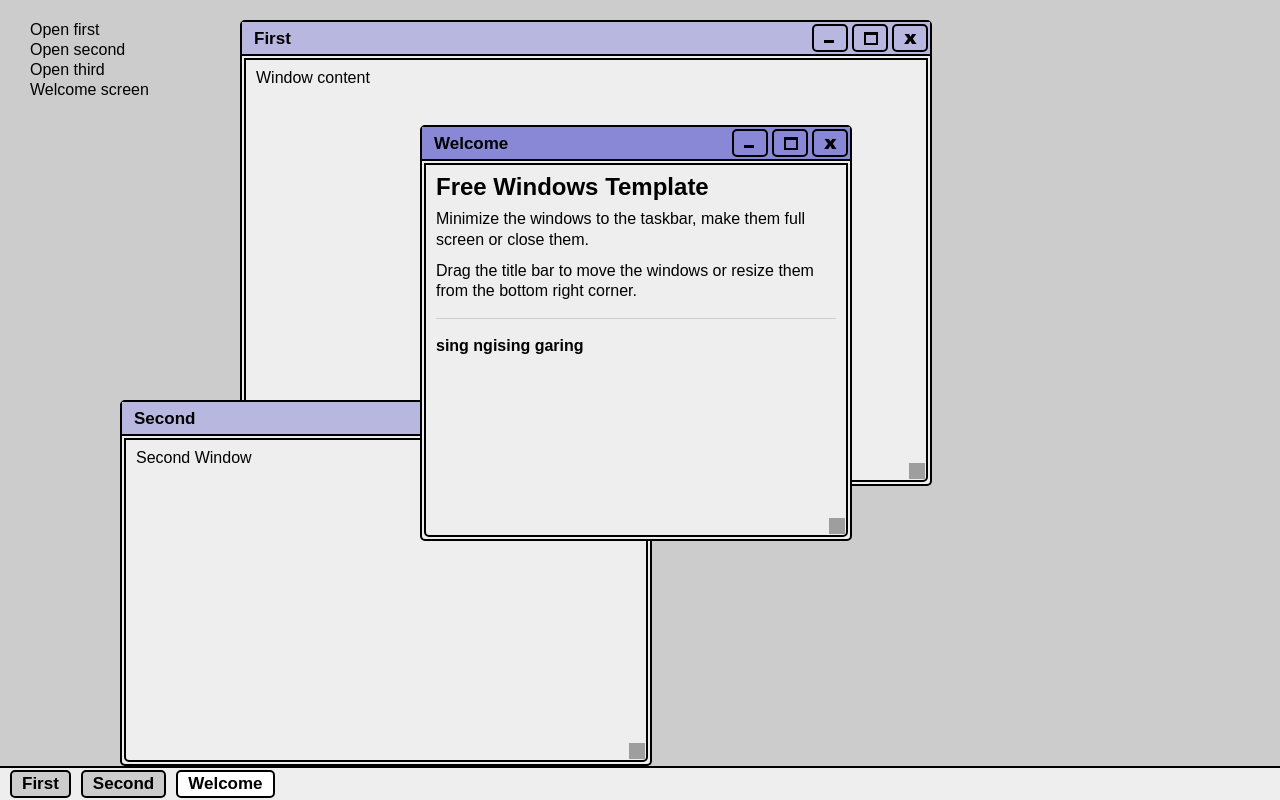
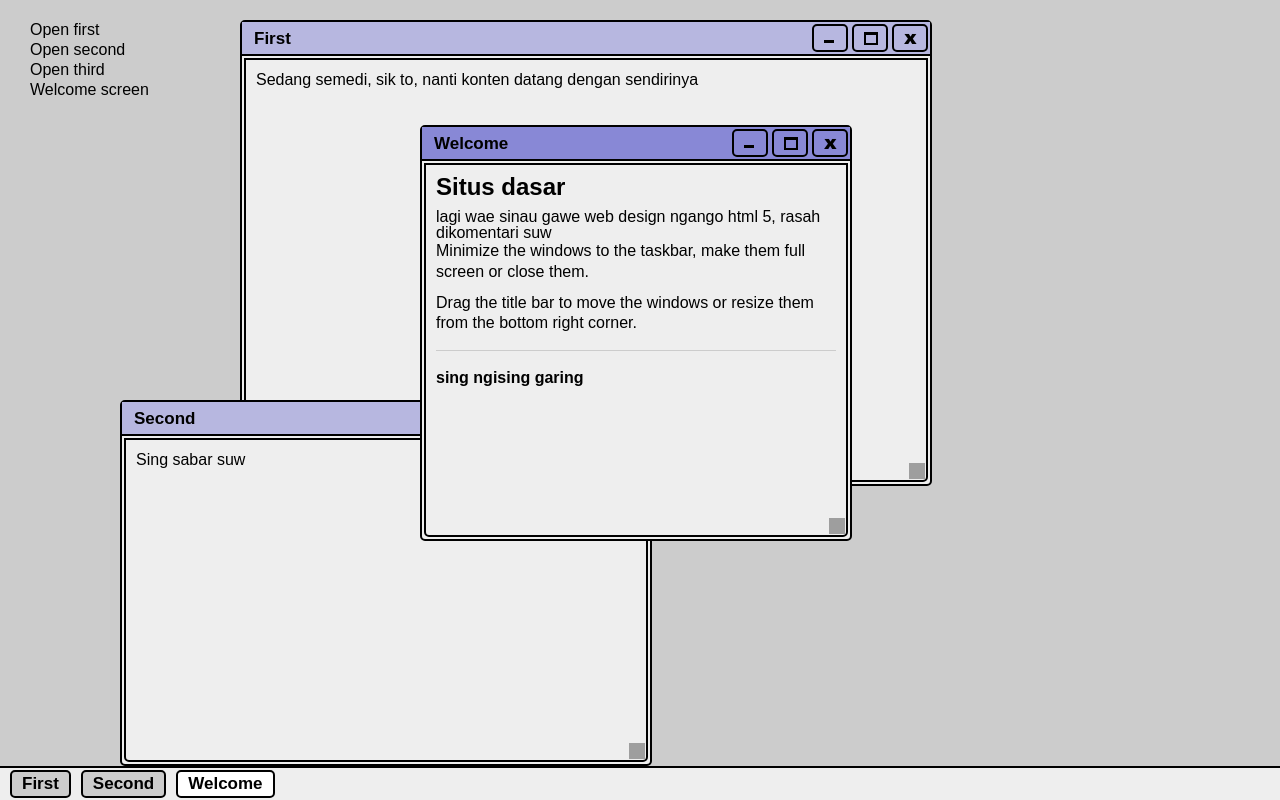
Before and after one commit to themywinibiti/WEB, a plain HTML site: page index.html in a window 1280 px wide. Drawn offline with nearby package versions, Linux system fonts and the light colour scheme; grey boxes are pictures that could not be loaded.

Commit message:
Update index.html

```diff
--- a/index.html
+++ b/index.html
@@ -15,16 +15,17 @@
 <body>
 	<div id="desktop">
 		<div class="window" data-title="First">
-			Window content
+			<p>Sedang semedi, sik to, nanti konten datang dengan sendirinya</p>
 		</div>
 		<div class="window" data-title="Second">
-			Second Window
+			<p>Sing sabar suw</p>
 		</div>
 		<div class="window closed" data-title="Third">
-			Third window starts closed
+			<h2>Gondes tenan</h2>
 		</div>
 		<div class="window" data-title="Welcome">
-			<h1>Free Windows Template</h1>
+			<h1>Situs dasar</h1>
+			lagi wae sinau gawe web design ngango html 5, rasah dikomentari suw
 			<p>Minimize the windows to the taskbar, make them full screen or close them.</p>
 			<p>Drag the title bar to move the windows or resize them from the bottom right corner.</p>
 			<hr />
```
